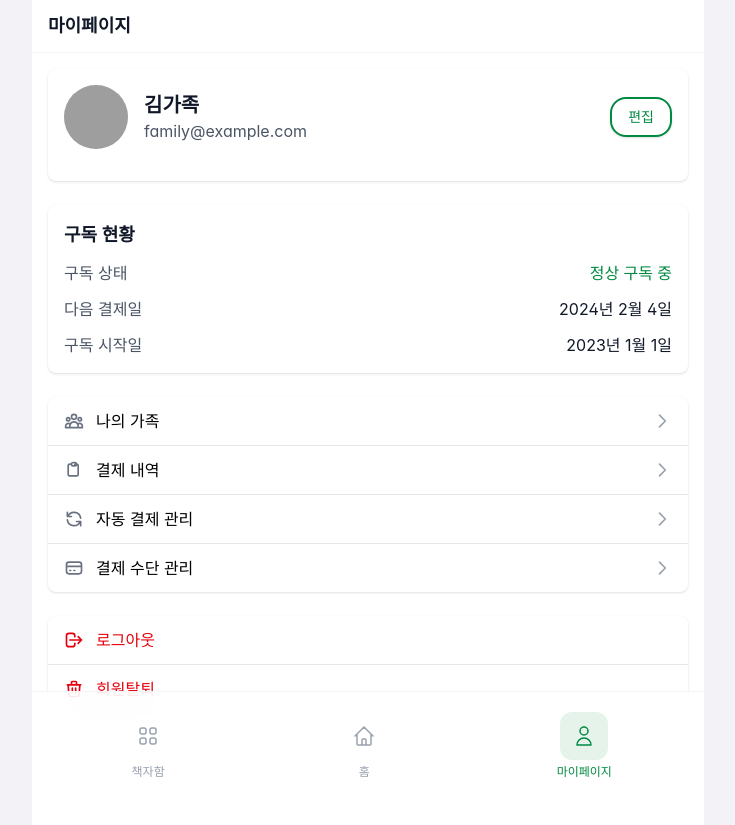
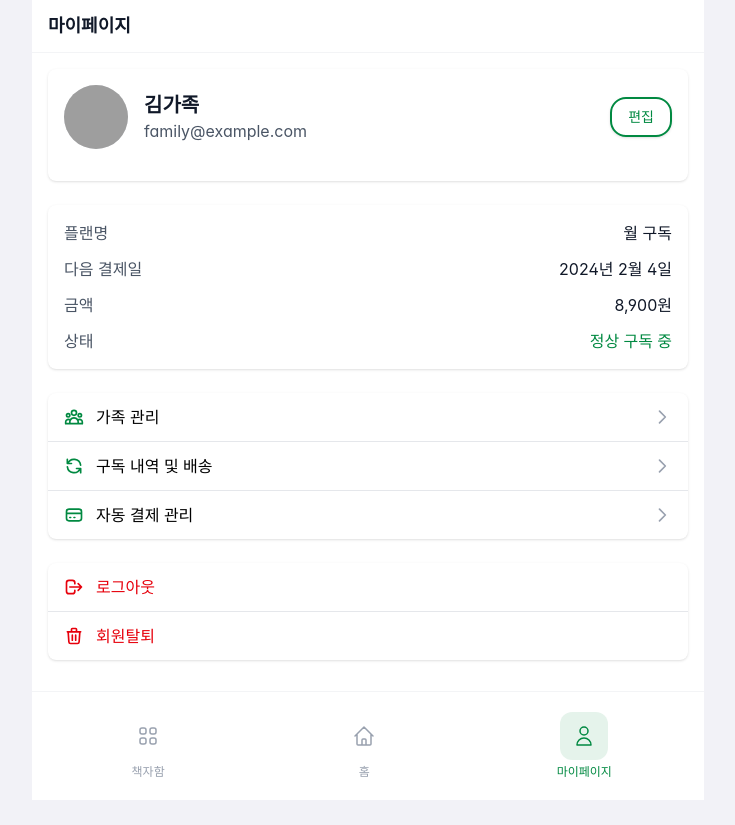
Before and after one commit to seongyun4359/EarDream-FE, a React (Vite) app: page /mypage in a window 1280 px wide. Shown: the whole page, without its empty margins (272-1007 px from the left). After the commit the page ends 800 px from the top, so only its background shows below. Built offline with nearby package versions, Linux system fonts and the light colour scheme; grey boxes are pictures that could not be loaded; a web font is replaced by a local one.

Commit message:
fix: 마이페이지 UI 수정

```diff
--- a/src/pages/MyPage.tsx
+++ b/src/pages/MyPage.tsx
@@ -12,9 +12,11 @@ const MyPage: React.FC = () => {
     name: "김가족",
     email: "family@example.com",
     profileImage: "/api/placeholder/80/80",
+    subscriptionPlan: "월 구독",
     subscriptionStatus: "정상 구독 중",
     nextPaymentDate: "2024년 2월 4일",
     subscriptionStartDate: "2023년 1월 1일",
+    price: "8,900원",
   };
 
   const handleEditProfile = () => {
@@ -22,7 +24,7 @@ const MyPage: React.FC = () => {
   };
 
   const handleViewFamily = () => {
-    navigate("/home");
+    navigate("/member");
   };
 
   const handlePaymentHistory = () => {
@@ -81,24 +83,23 @@ const MyPage: React.FC = () => {
 
         {/* 구독 정보 */}
         <div className="bg-white rounded-lg p-4 shadow-sm">
-          <h3 className="text-lg font-semibold text-gray-900 mb-3">
-            구독 현황
-          </h3>
           <div className="space-y-3">
             <div className="flex justify-between">
-              <span className="text-gray-600">구독 상태</span>
-              <span className="text-[#018941] font-medium">
-                {user.subscriptionStatus}
-              </span>
+              <span className="text-gray-600">플랜명</span>
+              <span className="text-gray-900">{user.subscriptionPlan}</span>
             </div>
             <div className="flex justify-between">
               <span className="text-gray-600">다음 결제일</span>
               <span className="text-gray-900">{user.nextPaymentDate}</span>
             </div>
             <div className="flex justify-between">
-              <span className="text-gray-600">구독 시작일</span>
-              <span className="text-gray-900">
-                {user.subscriptionStartDate}
+              <span className="text-gray-600">금액</span>
+              <span className="text-gray-900">{user.price}</span>
+            </div>
+            <div className="flex justify-between">
+              <span className="text-gray-600">상태</span>
+              <span className="text-[#018941] font-medium">
+                {user.subscriptionStatus}
               </span>
             </div>
           </div>
@@ -113,7 +114,7 @@ const MyPage: React.FC = () => {
             >
               <div className="flex items-center space-x-3">
                 <svg
-                  className="w-5 h-5 text-gray-500"
+                  className="w-5 h-5 text-[#018941]"
                   fill="none"
                   stroke="currentColor"
                   viewBox="0 0 24 24"
@@ -125,7 +126,7 @@ const MyPage: React.FC = () => {
                     d="M17 20h5v-2a3 3 0 00-5.356-1.857M17 20H7m10 0v-2c0-.656-.126-1.283-.356-1.857M7 20H2v-2a3 3 0 015.356-1.857M7 20v-2c0-.656.126-1.283.356-1.857m0 0a5.002 5.002 0 019.288 0M15 7a3 3 0 11-6 0 3 3 0 016 0zm6 3a2 2 0 11-4 0 2 2 0 014 0zM7 10a2 2 0 11-4 0 2 2 0 014 0z"
                   />
                 </svg>
-                <span>나의 가족</span>
+                <span>가족 관리</span>
               </div>
               <svg
                 className="w-5 h-5 text-gray-400"
@@ -142,7 +143,7 @@ const MyPage: React.FC = () => {
               </svg>
             </button>
 
-            <button
+            {/* <button
               onClick={handlePaymentHistory}
               className="w-full px-4 py-3 text-left hover:bg-gray-50 transition-colors duration-200 flex items-center justify-between"
             >
@@ -175,7 +176,7 @@ const MyPage: React.FC = () => {
                   d="M9 5l7 7-7 7"
                 />
               </svg>
-            </button>
+            </button> */}
 
             <button
               onClick={handleAutoPayment}
@@ -183,7 +184,7 @@ const MyPage: React.FC = () => {
             >
               <div className="flex items-center space-x-3">
                 <svg
-                  className="w-5 h-5 text-gray-500"
+                  className="w-5 h-5 text-[#018941]"
                   fill="none"
                   stroke="currentColor"
                   viewBox="0 0 24 24"
@@ -195,7 +196,7 @@ const MyPage: React.FC = () => {
                     d="M4 4v5h.582m15.356 2A8.001 8.001 0 004.582 9m0 0H9m11 11v-5h-.581m0 0a8.003 8.003 0 01-15.357-2m15.357 2H15"
                   />
                 </svg>
-                <span>자동 결제 관리</span>
+                <span>구독 내역 및 배송</span>
               </div>
               <svg
                 className="w-5 h-5 text-gray-400"
@@ -218,7 +219,7 @@ const MyPage: React.FC = () => {
             >
               <div className="flex items-center space-x-3">
                 <svg
-                  className="w-5 h-5 text-gray-500"
+                  className="w-5 h-5 text-[#018941]"
                   fill="none"
                   stroke="currentColor"
                   viewBox="0 0 24 24"
@@ -230,7 +231,7 @@ const MyPage: React.FC = () => {
                     d="M3 10h18M7 15h1m4 0h1m-7 4h12a3 3 0 003-3V8a3 3 0 00-3-3H6a3 3 0 00-3 3v8a3 3 0 003 3z"
                   />
                 </svg>
-                <span>결제 수단 관리</span>
+                <span>자동 결제 관리</span>
               </div>
               <svg
                 className="w-5 h-5 text-gray-400"
```
